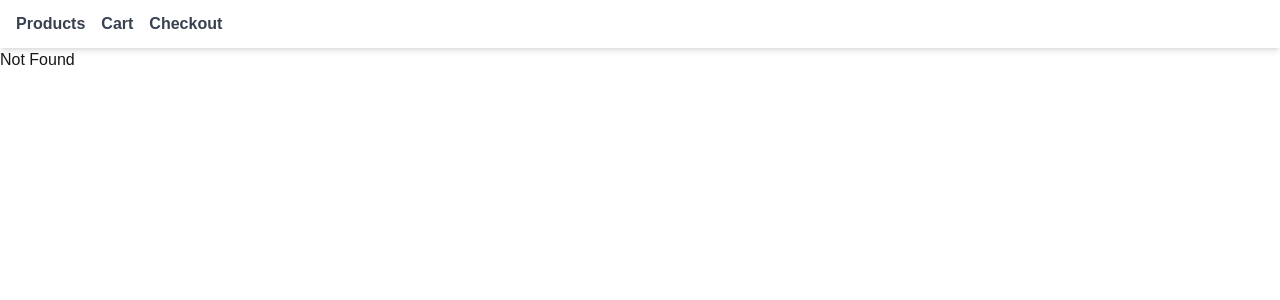
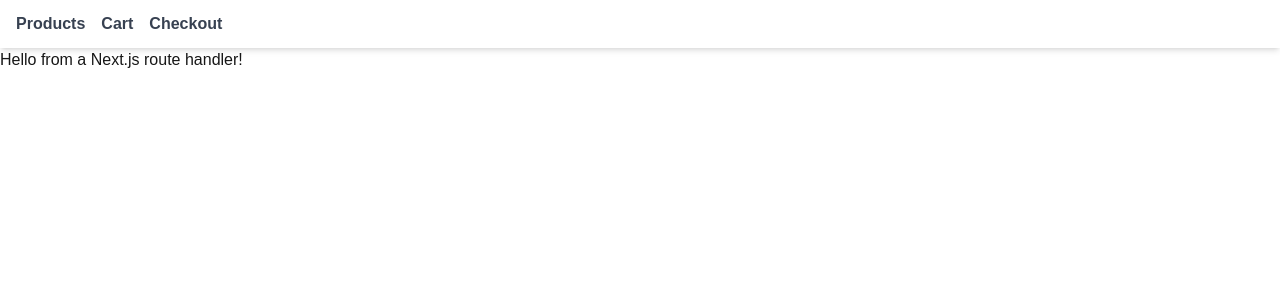
Before and after one commit to LahiruLiyanage/NextCommerce, a Next.js app in the folder next-commerce/: page /fetchtest in a window 1280 px wide. Before the commit this address had no page. Shown: the top 300 px of the page. Built offline with nearby package versions, Linux system fonts and the light colour scheme.

Commit message:
Error Fixed with the MongoDB

```diff
--- a/next-commerce/app/api/db.ts
+++ b/next-commerce/app/api/db.ts
@@ -1,4 +1,4 @@
-import {MongoClient, Db, ServerApiVersion} from 'mongodb';
+import { MongoClient, Db, ServerApiVersion } from 'mongodb';
 
 let cashedClient: MongoClient | null = null;
 let cashedDb: Db | null = null;
--- a/next-commerce/app/api/hello/route.ts
+++ b/next-commerce/app/api/hello/route.ts
@@ -1,5 +1,5 @@
 export async function GET() {
-    return new Response('Hello from a Next.js route handler!', {
+    return new Response(JSON.stringify({ message: 'Hello from a Next.js route handler!' }), {
         status: 200,
     });
 }
--- a/next-commerce/app/api/products/[id]/route.ts
+++ b/next-commerce/app/api/products/[id]/route.ts
@@ -1,5 +1,5 @@
-import { NextRequest} from "next/server";
-import { connectToDb } from "@/app/api/db";
+import { NextRequest } from 'next/server';
+import { connectToDb } from '../../db';
 
 type Params = {
     id: string;
@@ -12,7 +12,7 @@ export async function GET(request: NextRequest, { params }: { params: Params })
     const product = await db.collection('products').findOne({ id: productId });
 
     if (!product) {
-        return new Response('Product not found', {
+        return new Response('Product not found!', {
             status: 404,
         });
     }
--- /dev/null
+++ b/next-commerce/app/fetchtest/page.tsx
@@ -0,0 +1,6 @@
+export default async function fetchPage() {
+    const response = await fetch('http://localhost:3000/api/hello');
+    const data = await response.json();
+
+    return <h1>{data.message}</h1>
+}
--- a/next-commerce/app/products/[id]/page.tsx
+++ b/next-commerce/app/products/[id]/page.tsx
@@ -1,8 +1,8 @@
-import {products} from "@/app/product-data";
 import NotFoundPage from "@/app/not-found";
 
-export default function ProductDetailPage({params}: { params: { id: string } }) {
-    const product = products.find((product) => product.id === params.id);
+export default async function ProductDetailPage({params}: { params: { id: string } }) {
+    const response = await fetch('http://localhost:3000/api/products/' + params.id);
+    const product = await response.json();
 
     if (!product) {
         return <NotFoundPage/>;
--- a/next-commerce/app/products/page.tsx
+++ b/next-commerce/app/products/page.tsx
@@ -1,7 +1,9 @@
 import ProductsList from "../ProductsList";
-import { products } from '../product-data';
 
-export default function ProductsPage() {
+export default async function ProductsPage() {
+    const response = await fetch('http://localhost:3000/api/products');
+    const products = await response.json();
+
     return (
         <div className="container mx-auto p-8">
             <h1 className="text-4xl font-bold mb-8">Products</h1>
@@ -9,3 +11,15 @@ export default function ProductsPage() {
         </div>
     );
 }
+
+// import ProductsList from "../ProductsList";
+// import { products } from '../product-data';
+//
+// export default function ProductsPage() {
+//     return (
+//         <div className="container mx-auto p-8">
+//             <h1 className="text-4xl font-bold mb-8">Products</h1>
+//             <ProductsList products={products} />
+//         </div>
+//     );
+// }
```
Also changed, not shown: next-commerce/app/api/users/[id]/cart/route.ts (+23 -23 lines), next-commerce/app/api/products/route.ts (line endings or trailing spaces), next-commerce/app/cart/ShoppingCartList.tsx (added).
